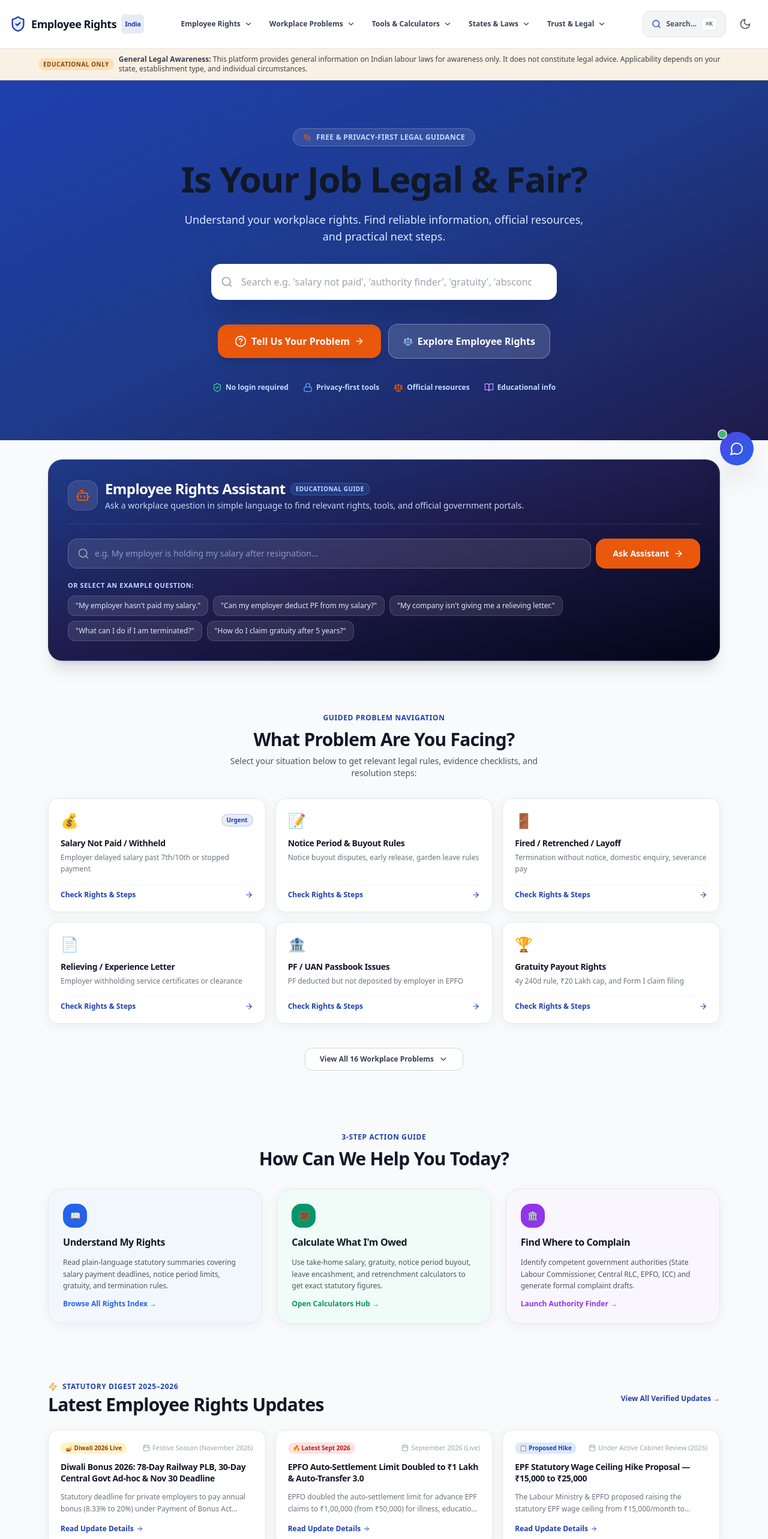
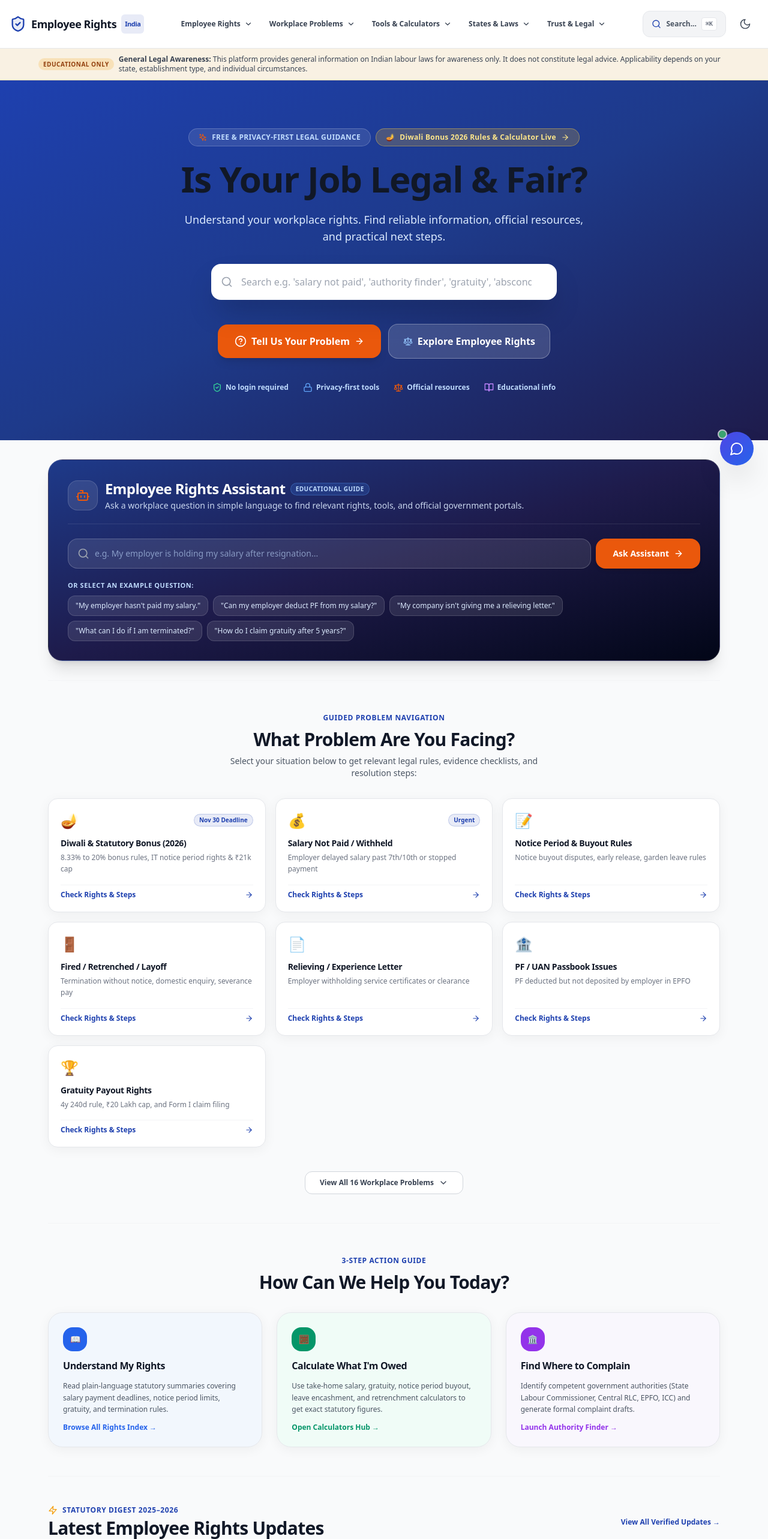
Before and after one commit to rsttechnologies25-stack/-employee-rights-india-, a React (Vite) app: page / in a window 1280 px wide. Shown: the top 2566 px of the page at 60% size. Built offline with nearby package versions, Linux system fonts and the light colour scheme.

Commit message:
feat: prominently feature Diwali bonus hub in Home hero, problem cards, and popular tools

```diff
--- a/src/pages/Home.jsx
+++ b/src/pages/Home.jsx
@@ -1,6 +1,6 @@
 import React, { useState } from 'react';
 import { Link } from 'react-router-dom';
-import { ArrowRight, HelpCircle, Compass, Scale, ShieldCheck, Lock, Calculator, FileText, ChevronDown, ChevronUp, Sparkles, BookOpen, Zap, Calendar, ExternalLink } from 'lucide-react';
+import { ArrowRight, HelpCircle, Compass, Scale, ShieldCheck, Lock, Calculator, FileText, ChevronDown, ChevronUp, Sparkles, BookOpen, Zap, Calendar, ExternalLink, Gift } from 'lucide-react';
 import SEOHead from '../components/SEOHead';
 import SearchBar from '../components/SearchBar';
 import TrustEducationalNotice from '../components/TrustEducationalNotice';
@@ -9,6 +9,7 @@ import OfficialGovResources from '../components/OfficialGovResources';
 import { latestUpdates } from '../data/whatsNewData';
 
 const topProblemCards = [
+    { title: 'Diwali & Statutory Bonus (2026)', desc: '8.33% to 20% bonus rules, IT notice period rights & ₹21k cap', path: '/diwali-bonus', icon: '🪔', badge: 'Nov 30 Deadline' },
     { title: 'Salary Not Paid / Withheld', desc: 'Employer delayed salary past 7th/10th or stopped payment', path: '/delayed-salary', icon: '💰', badge: 'Urgent' },
     { title: 'Notice Period & Buyout Rules', desc: 'Notice buyout disputes, early release, garden leave rules', path: '/notice-period', icon: '📝' },
     { title: 'Fired / Retrenched / Layoff', desc: 'Termination without notice, domestic enquiry, severance pay', path: '/termination/after-confirmation', icon: '🚪' },
@@ -31,6 +32,7 @@ const secondaryProblemCards = [
 ];
 
 const popularTools = [
+    { title: 'Diwali & Statutory Bonus Calculator', desc: '4-mode bonus calculator (8.33%-20%), Railway 78-day PLB, and Central Govt rules.', path: '/diwali-bonus', icon: Gift, badge: '🪔 Festive 2026' },
     { title: 'Take-Home Salary Calculator', desc: 'Calculate CTC to in-hand salary with PF, tax, and HRA.', path: '/salary-calculator', icon: Calculator, badge: 'Popular' },
     { title: 'Gratuity Eligibility Calculator', desc: 'Calculate gratuity payout under 4y 240d Supreme Court rule.', path: '/tools/gratuity-calculator', icon: Calculator, badge: 'High Utility' },
     { title: 'Authority Finder Tool', desc: 'Find exact Labour Commissioner office (State ALC / Central RLC).', path: '/tools/authority-finder', icon: Compass, badge: 'Essential' },
@@ -53,9 +55,19 @@ export default function Home() {
             <section className="bg-gradient-to-br from-primary via-[#1e3a8a] to-indigo-950 py-14 sm:py-20 px-4 text-white">
                 <div className="max-w-4xl mx-auto text-center space-y-6">
 
-                    <div className="inline-flex items-center gap-2 px-4 py-1.5 rounded-full bg-white/10 border border-white/20 text-blue-200 text-xs font-bold tracking-wide uppercase">
-                        <Sparkles className="w-3.5 h-3.5 text-accent" />
-                        Free & Privacy-First Legal Guidance
+                    <div className="flex flex-wrap items-center justify-center gap-2">
+                        <div className="inline-flex items-center gap-2 px-4 py-1.5 rounded-full bg-white/10 border border-white/20 text-blue-200 text-xs font-bold tracking-wide uppercase">
+                            <Sparkles className="w-3.5 h-3.5 text-accent" />
+                            Free & Privacy-First Legal Guidance
+                        </div>
+                        <Link
+                            to="/diwali-bonus"
+                            className="inline-flex items-center gap-2 px-4 py-1.5 rounded-full bg-amber-400/20 border border-amber-300/40 text-amber-200 hover:text-white hover:bg-amber-400/30 text-xs font-black tracking-wide transition-all shadow-sm"
+                        >
+                            <span>🪔</span>
+                            <span>Diwali Bonus 2026 Rules & Calculator Live</span>
+                            <ArrowRight className="w-3.5 h-3.5" />
+                        </Link>
                     </div>
 
                     <h1 className="text-3xl sm:text-5xl md:text-6xl font-black tracking-tight leading-tight">
@@ -298,8 +310,8 @@ export default function Home() {
                                     <p className="text-xs text-gray-500 dark:text-gray-400 line-clamp-2 leading-relaxed">
                                         {upd.summary}
                                     </p>
-                                    <Link to="/whats-new" className="text-xs font-bold text-primary inline-flex items-center gap-1 pt-1">
-                                        Read Update Details <ArrowRight className="w-3 h-3" />
+                                    <Link to={upd.link || "/whats-new"} className="text-xs font-bold text-primary inline-flex items-center gap-1 pt-1 hover:underline">
+                                        {upd.linkLabel || "Read Update Details"} <ArrowRight className="w-3 h-3" />
                                     </Link>
                                 </div>
                             ))}
```
